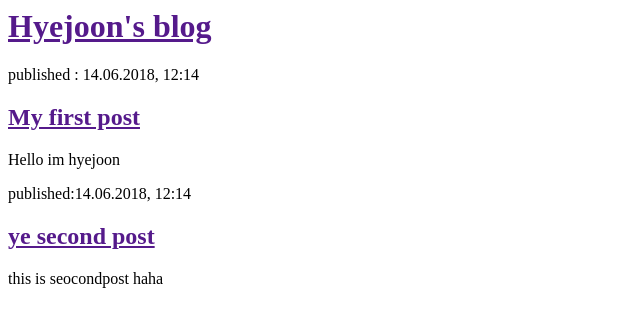
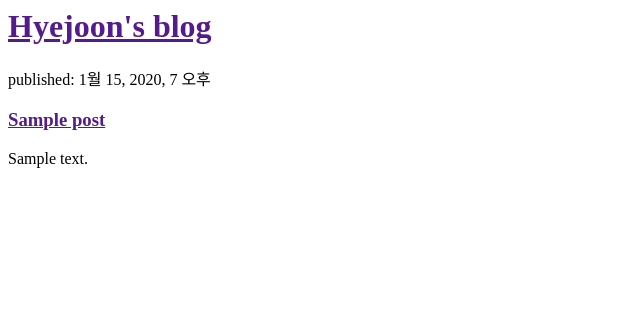
Before and after one commit to JUNG-HYEJOON/my-first-blog, a Django app: page / in a window 1280 px wide. Shown: the top 327 px of the page, without its empty margins (0-640 px from the left). Run offline with Django 3.2, Linux system fonts and the light colour scheme; tables that the repository leaves empty hold one stand-in row (values such as "Sample post").

Commit message:
Modified templates to display posts from database.

```diff
--- a/blog/templates/blog/post_list.html
+++ b/blog/templates/blog/post_list.html
@@ -7,7 +7,16 @@
         <div>
             <h1><a href="">Hyejoon's blog</a></h1>
         </div>
-        <div>
+
+
+        {% for post in posts %}
+            <div>
+                <p>published: {{post.published_date}}</p>
+                <h3><a href="">{{post.title}}</a></h3>
+                <p>{{post.text|linebreaksbr}}</p>
+            </div>
+        {% endfor %}
+        <!-- <div>
             <p> published : 14.06.2018, 12:14</p>
             <h2><a href="">My first post</a></h2>
             <p> Hello im hyejoon</p>
@@ -17,7 +26,8 @@
             <p>published:14.06.2018, 12:14</p>
             <h2><a href="">ye second post</a></h2>
             <p>this is seocondpost haha</p>
-        </div>
+        </div> -->
+
     </body>
 
 </html>
--- a/blog/views.py
+++ b/blog/views.py
@@ -1,4 +1,7 @@
 from django.shortcuts import render
-
+from .models import Post
+from django.utils import timezone
 def post_list(request):
-    return render(request, 'blog/post_list.html')
+    posts=Post.objects.all()
+    # posts=Post.objects.filter(published_date__lte=timezone.now()).order_by('published_date')
+    return render(request, 'blog/post_list.html',{'posts':posts})
```
